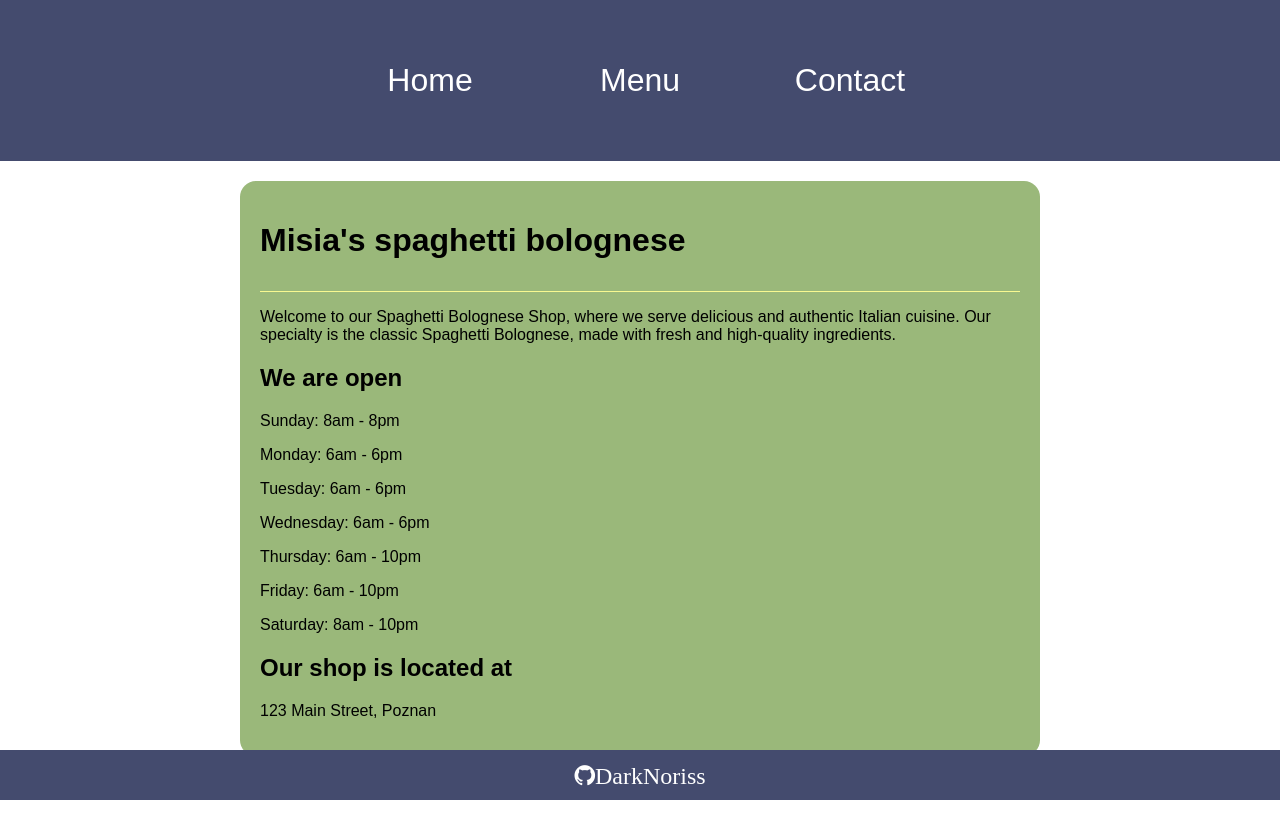
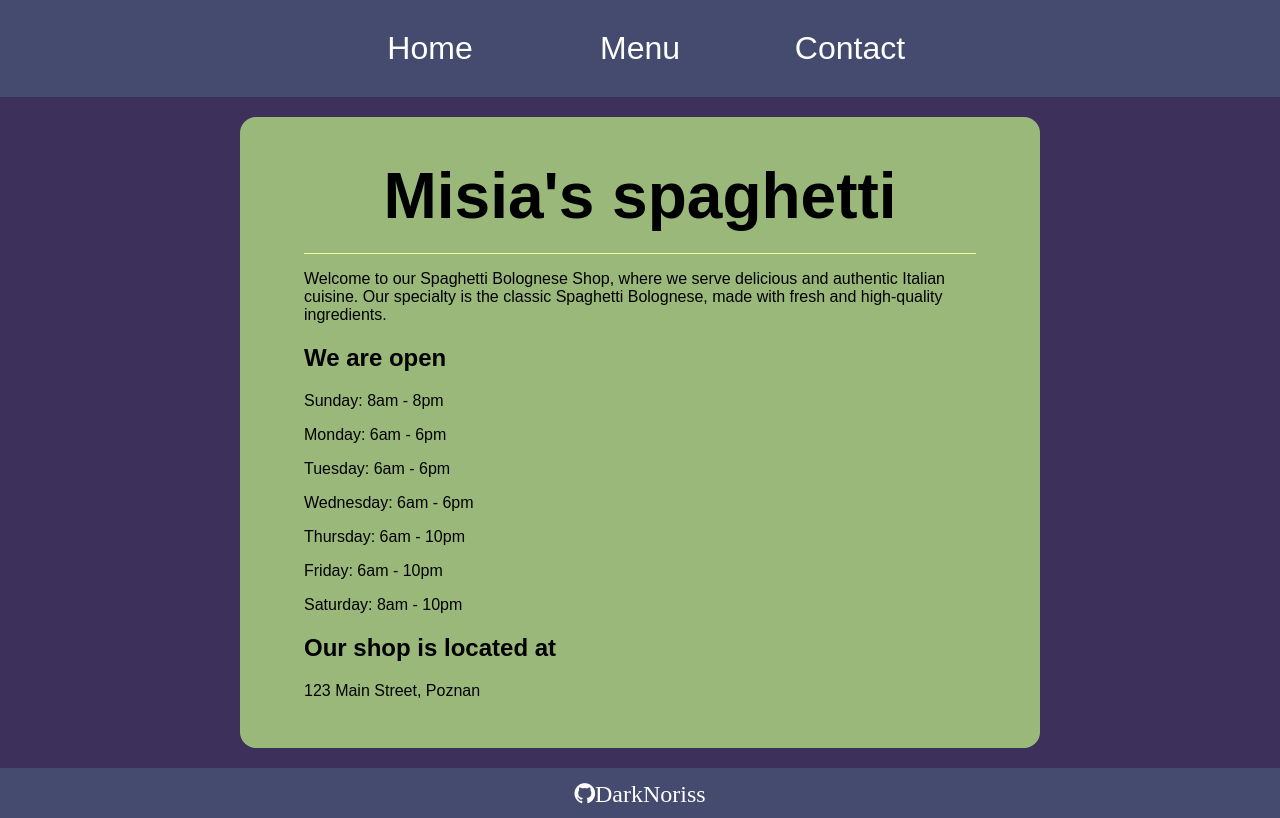
Before and after one commit to DarkNoriss/Restaurant-Page, a website built with webpack: page dist/index.html in a window 1280 px wide. Built offline with Linux system fonts and the light colour scheme.

Commit message:
fixed style and not used classes

```diff
--- a/src/pages/home.js
+++ b/src/pages/home.js
@@ -13,7 +13,7 @@ const header = () => {
   const homeHeader = document.createElement("div");
   homeHeader.classList.add("divHeader");
   const homeHeaderText = document.createElement("h1");
-  homeHeaderText.innerText = "Misia's spaghetti bolognese";
+  homeHeaderText.innerText = "Misia's spaghetti";
   homeHeader.append(homeHeaderText);
 
   getMainContainer().append(homeHeader);
--- a/src/styles/footer.scss
+++ b/src/styles/footer.scss
@@ -1,8 +1,6 @@
 $bg-color: #444b6e;
 
 #footer {
-  position: absolute;
-  bottom: 0;
   width: 100%;
   height: 50px;
   background-color: $bg-color;
@@ -11,13 +9,13 @@ $bg-color: #444b6e;
   justify-content: center;
   align-items: center;
   font-size: 1.5rem;
+
+  & a {
+    color: #fff;
+    text-decoration: none;
+
+    &:hover {
+      color: #ccc;
+    }
+  }
 }
-
-#footer a {
-  color: #fff;
-  text-decoration: none;
-}
-
-#footer a:hover {
-  color: #ccc;
-}
--- a/src/styles/header.scss
+++ b/src/styles/header.scss
@@ -5,25 +5,28 @@ $hover-color: #3d315b;
   background-color: $bg-color;
   color: #fff;
   padding: 20px;
-}
 
-#header nav {
+  & nav {
     display: flex;
     justify-content: center;
     gap: 20px;
   }
 
-#header div {
+  & div {
     width: 10rem;
-  border-radius: 5px;
+    border-radius: 20px;
     padding: 10px;
     margin: 0 5px;
     cursor: pointer;
     transition: background-color 0.3s ease;
     text-align: center;
     font-size: 2rem;
+
+    & p {
+      margin: 0;
     }
-
-#header div:hover {
+    &:hover {
       background-color: $hover-color;
     }
+  }
+}
--- a/src/styles/main.scss
+++ b/src/styles/main.scss
@@ -1,10 +1,6 @@
 $mainbg-color: #3d315b;
 $bg-color: #9ab87a;
-
-html {
-  position: relative;
-  min-height: 100%;
-}
+$border-color: #f8f991;
 
 body {
   margin: 0;
@@ -12,18 +8,29 @@ body {
   font-family: Arial, sans-serif;
   display: flex;
   flex-direction: column;
-  min-height: 100%;
+  background-color: $mainbg-color;
 }
 
 #content {
   margin: 20px auto;
   max-width: 800px;
+  min-height: calc(100vh - 97px - 50px - 40px);
   flex: 1;
 
   & .mainContainer {
     background-color: $bg-color;
     border-radius: 1rem;
-    padding: 20px;
-    margin-bottom: 20px;
+    padding: 2rem 4rem;
+
+    & .divHeader {
+      border-bottom: 1px solid $border-color;
+      padding-bottom: 10px;
+      font-size: 2rem;
+      text-align: center;
+
+      & h1 {
+        margin: 10px 0;
+      }
+    }
   }
 }
--- a/src/styles/menu.scss
+++ b/src/styles/menu.scss
@@ -1,9 +1,4 @@
 $border-color: #f8f991;
-
-.divHeader {
-  border-bottom: 1px solid $border-color;
-  padding-bottom: 10px;
-}
 
 .menuCont {
   margin-top: 20px;
@@ -13,6 +8,7 @@ $border-color: #f8f991;
   border-bottom: 1px solid $border-color;
   margin-bottom: 10px;
   padding-bottom: 5px;
+  font-size: 1.5rem;
 }
 
 .itemText {
```
Also changed, not shown: dist/index.html, dist/main.js. Lines whose indentation alone changed are shown as unchanged.
